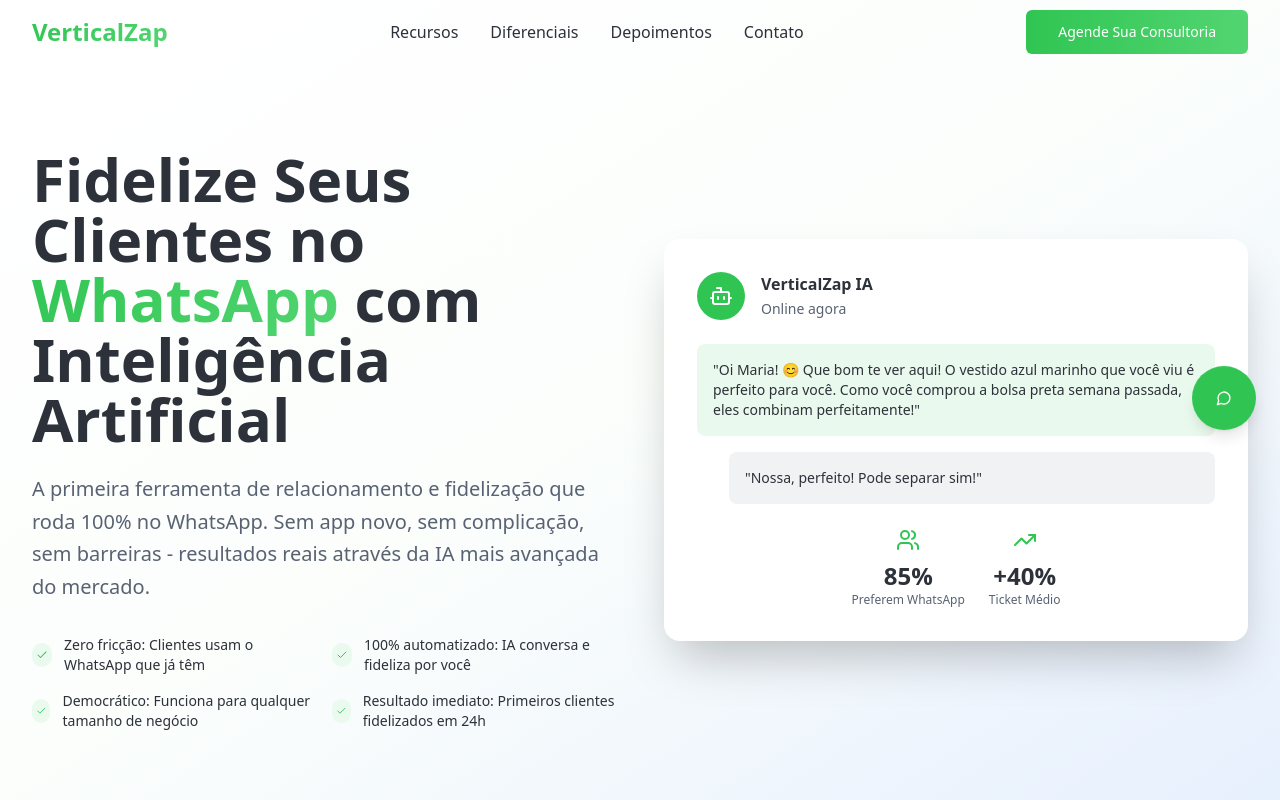
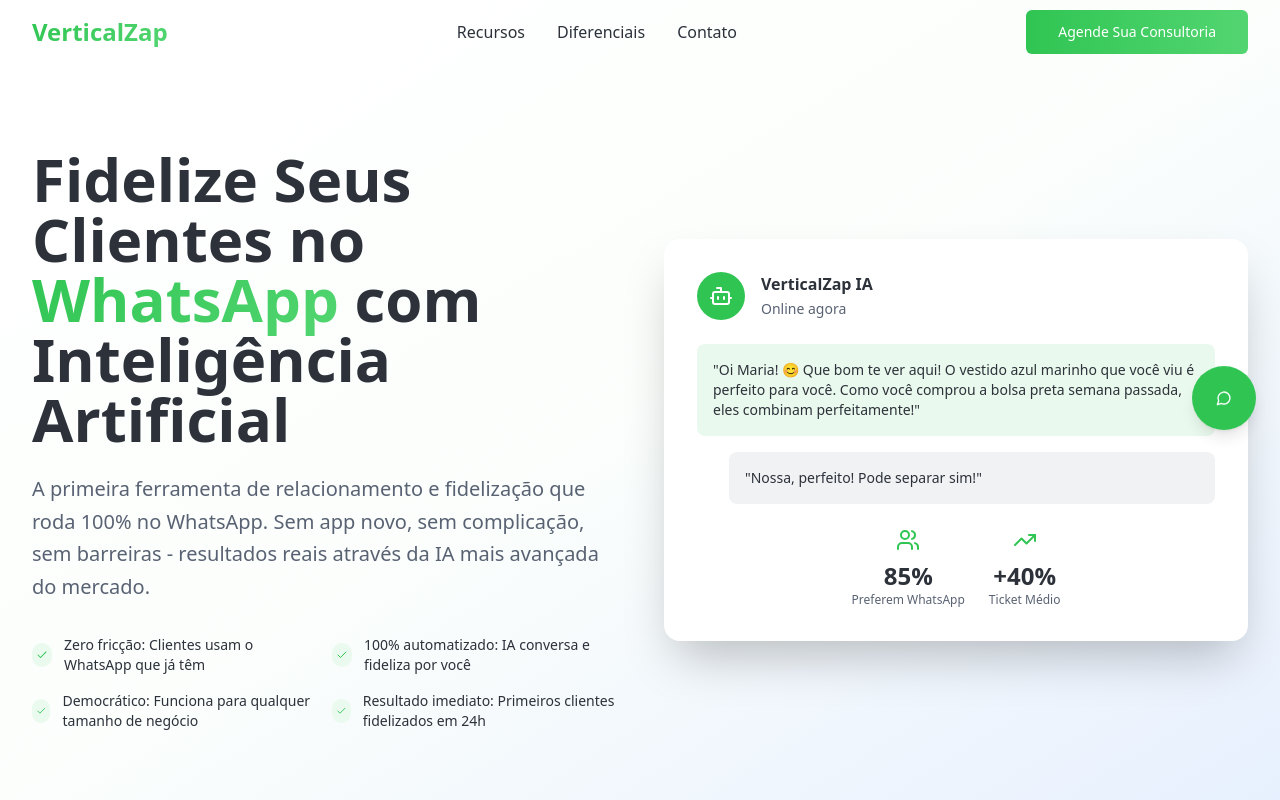
Before and after one commit to solucaodoproblema/zap-fideliza-ia, a React (Vite) app: page / in a window 1280 px wide. Shown: the top 800 px of the page. Built offline with nearby package versions, Linux system fonts and the light colour scheme.

Commit message:
Remove testimonials button
Remove the testimonials button from the navigation.

```diff
--- a/src/components/Header.tsx
+++ b/src/components/Header.tsx
@@ -33,9 +33,6 @@ export const Header = () => {
             <button onClick={() => scrollToSection("diferenciais")} className="text-foreground hover:text-primary transition-colors">
               Diferenciais
             </button>
-            <button onClick={() => scrollToSection("depoimentos")} className="text-foreground hover:text-primary transition-colors">
-              Depoimentos
-            </button>
             <button onClick={() => scrollToSection("contato")} className="text-foreground hover:text-primary transition-colors">
               Contato
             </button>
@@ -61,9 +58,6 @@ export const Header = () => {
               <button onClick={() => scrollToSection("diferenciais")} className="text-left text-foreground hover:text-primary transition-colors">
                 Diferenciais
               </button>
-              <button onClick={() => scrollToSection("depoimentos")} className="text-left text-foreground hover:text-primary transition-colors">
-                Depoimentos
-              </button>
               <button onClick={() => scrollToSection("contato")} className="text-left text-foreground hover:text-primary transition-colors">
                 Contato
               </button>
```
